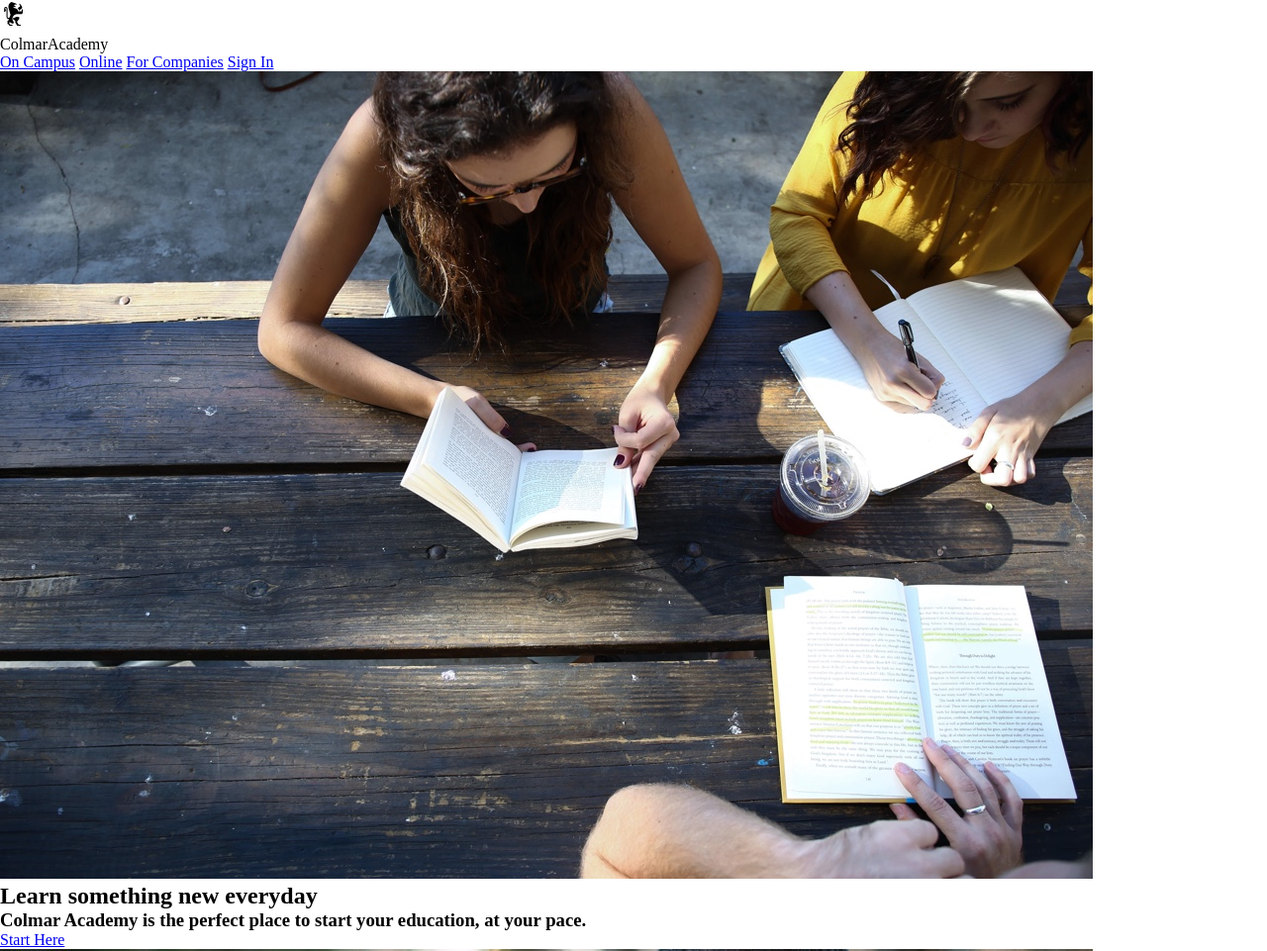
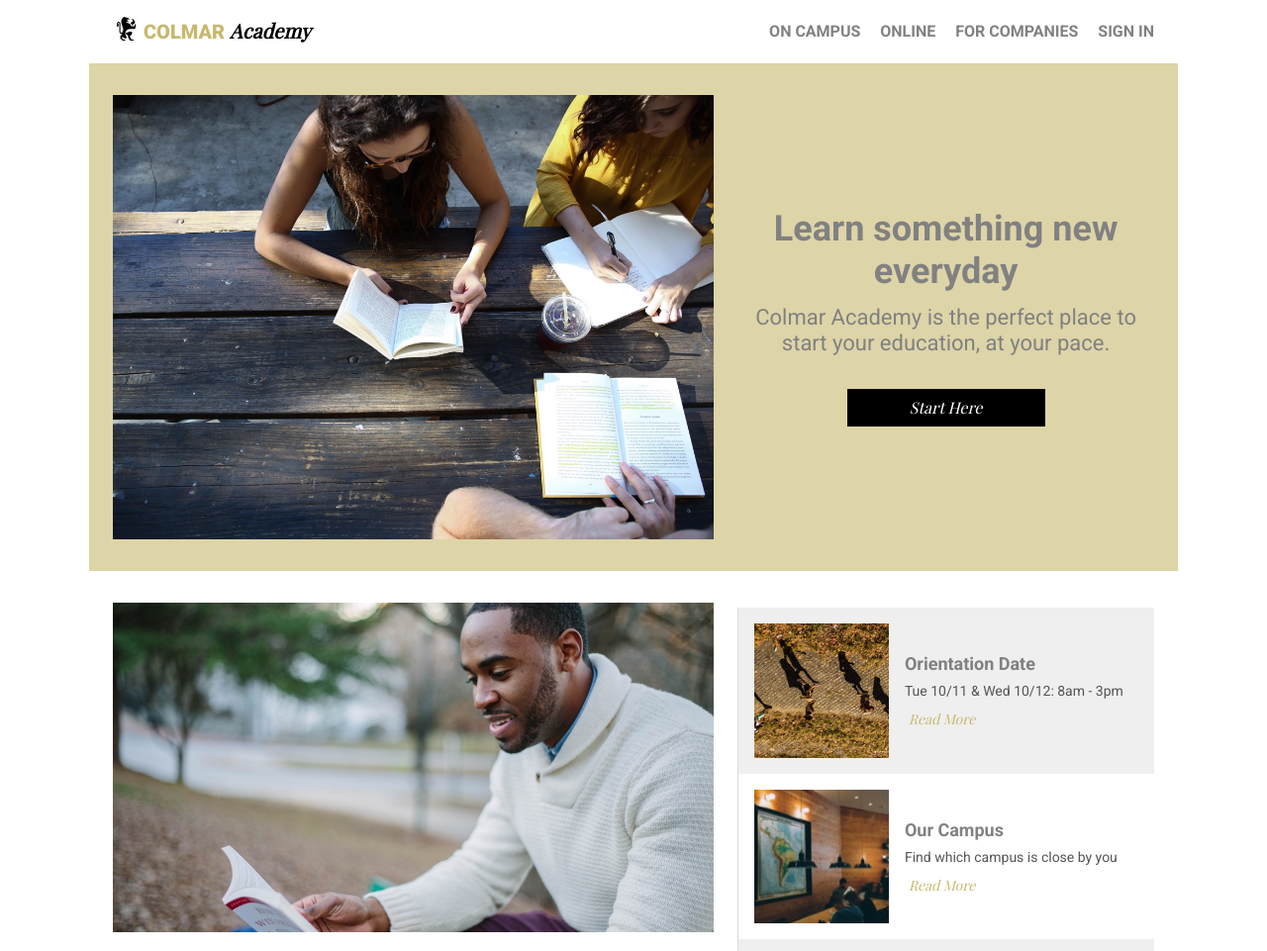
Before and after one commit to hjpete/Capstone-Project, a plain HTML site: page index.html in a window 1280 px wide. Shown: the top 961 px of the page at 99% size. Drawn offline with nearby package versions, Linux system fonts and the light colour scheme; a web font is replaced by a local one.

Commit message:
commiting first round styles
adding styles for first half

```diff
--- a/index.html
+++ b/index.html
@@ -3,13 +3,15 @@
   <head>
     <meta charset="utf-8">
     <link rel="stylesheet" type="text/css" href="resources/css/style.css">
+    <link href="https://fonts.googleapis.com/css?family=Roboto:400,700,900" rel="stylesheet">
+    <link href="https://fonts.googleapis.com/css?family=Playfair+Display:400,700i" rel="stylesheet">
     <title>Colmar Academy</title>
   </head>
   <body>
     <header>
       <div class="logo">
         <img src="resources/images/ic-logo.svg" alt="Colmar Logo" />
-        <p>Colmar<span>Academy</span></p>
+        <p>Colmar <span>Academy</span></p>
       </div>
       <nav>
         <a href="#campus">On Campus</a>
@@ -38,22 +40,28 @@
         </div>
         <div class="section-right">
           <div class="mini">
-            <img src="resources/images/information-oritenation.jpg" alt="Orientation Image" />
+            <img src="resources/images/information-orientation.jpg" alt="Orientation Image" />
+            <div class="mini-content">
               <h4>Orientation Date</h4>
               <p>Tue 10/11 &amp; Wed 10/12: 8am - 3pm</p>
               <a href="/broken" class="readMore">Read More</a>
             </div>
+          </div>
             <div class="mini">
               <img src="resources/images/information-campus.jpg" alt="Campus Image" />
+              <div class="mini-content">
                 <h4>Our Campus</h4>
                 <p>Find which campus is close by you</p>
                 <a href="/broken" class="readMore">Read More</a>
               </div>
+            </div>
               <div class="mini">
-                <img src="resources/images/information-lecture.jpg" alt="Lecture Image" />
+                <img src="resources/images/information-guest-lecture.jpg" alt="Lecture Image" />
+                <div class="mini-content">
                   <h4>Our Guest Lectures</h4>
                   <p>Join a keynote with Oliver Sack about music in medical treatment</p>
                   <a href="/broken" class="readMore">Read More</a>
+                </div>
               </div>
         </div>
       </div>
--- a/resources/css/style.css
+++ b/resources/css/style.css
@@ -1,4 +1,189 @@
 * {
   margin: 0;
   padding: 0;
+  box-sizing: border-box;
 }
+body {
+  max-width: 1100px;
+  margin: 0 auto;
+  font-family: "Roboto", "Arial", sans-serif;
+}
+header {
+  position: relative;
+  display: block;
+  width: 100%;
+  height: 64px;
+  padding: 0 24px;
+}
+h2 {
+  font-family: "Roboto", "Arial", serif;
+  font-size: 36px;
+  line-height: 1.2;
+  font-weight: 700;
+  color: #818181;
+}
+h3 {
+  padding: 12px 0;
+  font-family: "Roboto", "Arial", serif;
+  font-size: 22px;
+  line-height: 1.2;
+  font-weight: 400;
+  color: #818181;
+}
+h4 {
+  font-family: "Roboto", "Arial", serif;
+  font-size: 18px;
+  line-height: 1.2;
+  font-weight: 700;
+  color: #818181;
+}
+p {
+  font-size: 14px;
+  line-height: 1.4;
+  color: #555555;
+  font-weight: 400;
+}
+.button {
+  position: relative;
+  display: block;
+  width: 200px;
+  margin: 0 auto;
+  margin-top: 20px;
+  font-family: "Playfair Display", serif;
+  font-size: 16px;
+  line-height: 1.4em;
+  font-style: italic;
+  padding: 8px;
+  color: #ffffff;
+  text-decoration: none;
+  background: #000000;
+}
+
+.logo {
+  position: relative;
+  display: inline-block;
+  padding: 15px 0;
+  vertical-align: middle;
+
+}
+.logo img {
+  position: relative;
+  display: inline-block;
+  vertical-align: middle;
+}
+.logo p{
+  display: inline-block;
+  font-size: 20px;
+  font-weight: 900;
+  color: #c7b86e;
+  vertical-align: middle;
+  text-transform: uppercase;
+
+}
+.logo p span {
+  font-family: "Playfair Display", serif;
+  font-style: italic;
+  color: #000000;
+  text-transform: none;
+}
+header nav {
+  position: relative;
+  display: block;
+  float: right;
+  padding: 22px 0;
+}
+header nav a {
+  color: #818181;
+  font-weight: 700;
+  text-transform: uppercase;
+  text-decoration: none;
+  padding-left: 16px;
+}
+header nav a:hover {
+  color: #000000;
+  transition: color .2s ease;
+}
+
+/* Main Content Area */
+.sectionWrap, .main-banner {
+  position: relative;
+  display: block;
+  width: 100%;
+  height: auto;
+  padding: 32px 24px;
+  font-size: 0;
+}
+.main-banner {
+  background: rgba(199, 184, 110, .6);
+}
+.section-left, .section-right, .main-banner img, .banner-content {
+  position: relative;
+  display: inline-block;
+  width: 40%;
+  vertical-align: middle;
+}
+
+.banner-content {
+  text-align: center;
+}
+
+.section-left, .main-banner img {
+  width: 60%;
+  padding-right: 24px;
+}
+
+.section-left img {
+  position: relative;
+  display: block;
+  width: 100%;
+  height: auto;
+}
+.section-left h2 {
+  padding: 32px 0;
+}
+.section-left .quote-attr {
+  font-size: 10px;
+  line-height: 1.4;
+  color: #818181;
+  padding-top: 20px;
+}
+.section-right {
+  border-left: 1px solid #dadada;
+}
+.section-right .mini {
+  position: relative;
+  display: block;
+  width: 100%;
+  padding: 16px;
+  font-size: 0;
+}
+.section-right .mini:nth-child(odd) {
+  background: #efefef;
+}
+.mini img, .mini-content {
+  position: relative;
+  display: inline-block;;
+  width: 35%;
+  height: auto;
+  vertical-align: middle;
+}
+.mini-content {
+  width: 65%;
+  padding-left: 16px;
+}
+.mini-content p {
+  padding: 8px 0;
+}
+.mini-content a {
+  font-family: "Playfair Display", serif;
+  font-size: 14px;
+  font-style: italic;
+  color: #c7b86e;
+  padding: 2px 4px;
+  text-decoration: none;
+}
+.mini-content a:hover {
+  color: #fff;
+  background: #c7b86e;
+  transition: all .2s linear;
+}
```
Lines whose indentation alone changed are shown as unchanged.
